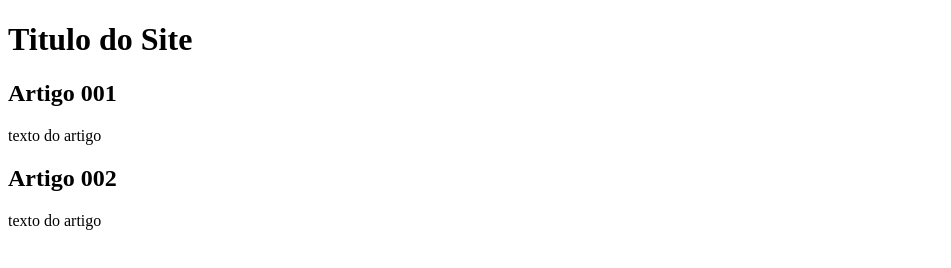
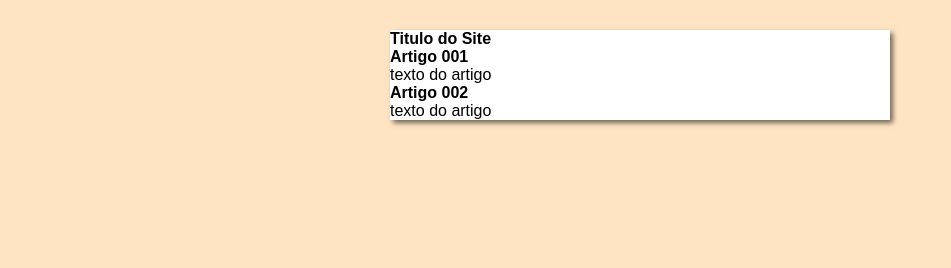
Before and after one commit to Gusstavow/projeto-site, a plain HTML site: page index.html in a window 1280 px wide. Shown: the whole page, without its empty margins (0-951 px from the left). Drawn offline with Linux system fonts and the light colour scheme.

Commit message:
iniciei o design

```diff
--- /dev/null
+++ b/estilos/style.css
@@ -0,0 +1,20 @@
+*{
+    font-family: Arial, Helvetica, sans-serif;
+    font-size: 16px;
+    padding: 0px;
+    margin: 0px;
+}
+body{
+    background-color: bisque;
+    color: black;
+
+}
+
+main{
+    background-color: white;
+    width: 500px;
+    margin: 30px auto;
+    box-shadow: 3px 3px 5px rgba(0, 0, 0, 0.555);
+
+
+}
--- a/index.html
+++ b/index.html
@@ -4,6 +4,8 @@
     <meta charset="UTF-8">
     <meta name="viewport" content="width=device-width, initial-scale=1.0">
     <title>Tituo do Site</title>
+    <link rel="stylesheet" href="estilos/style.css">
+
 </head>
 <body>
     <main>
```
